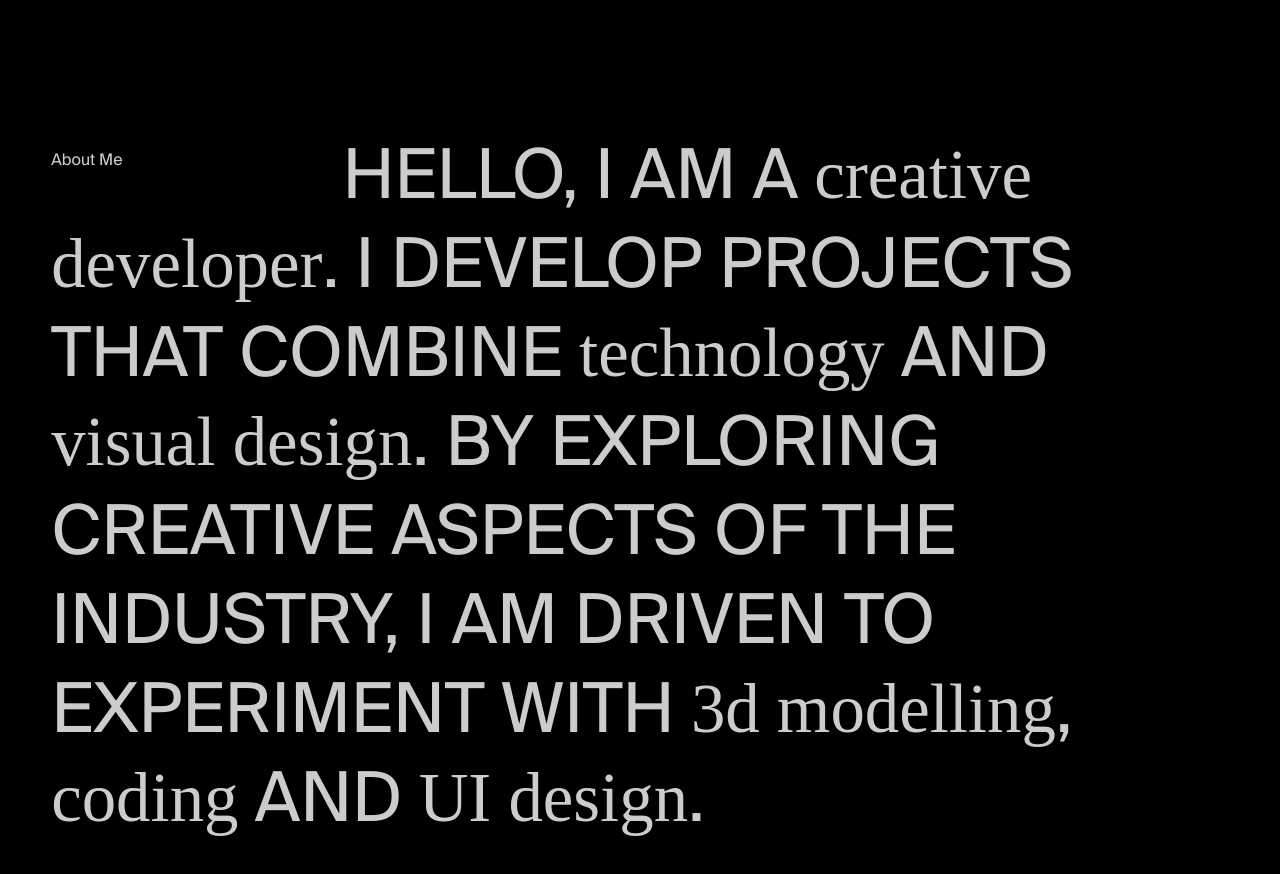
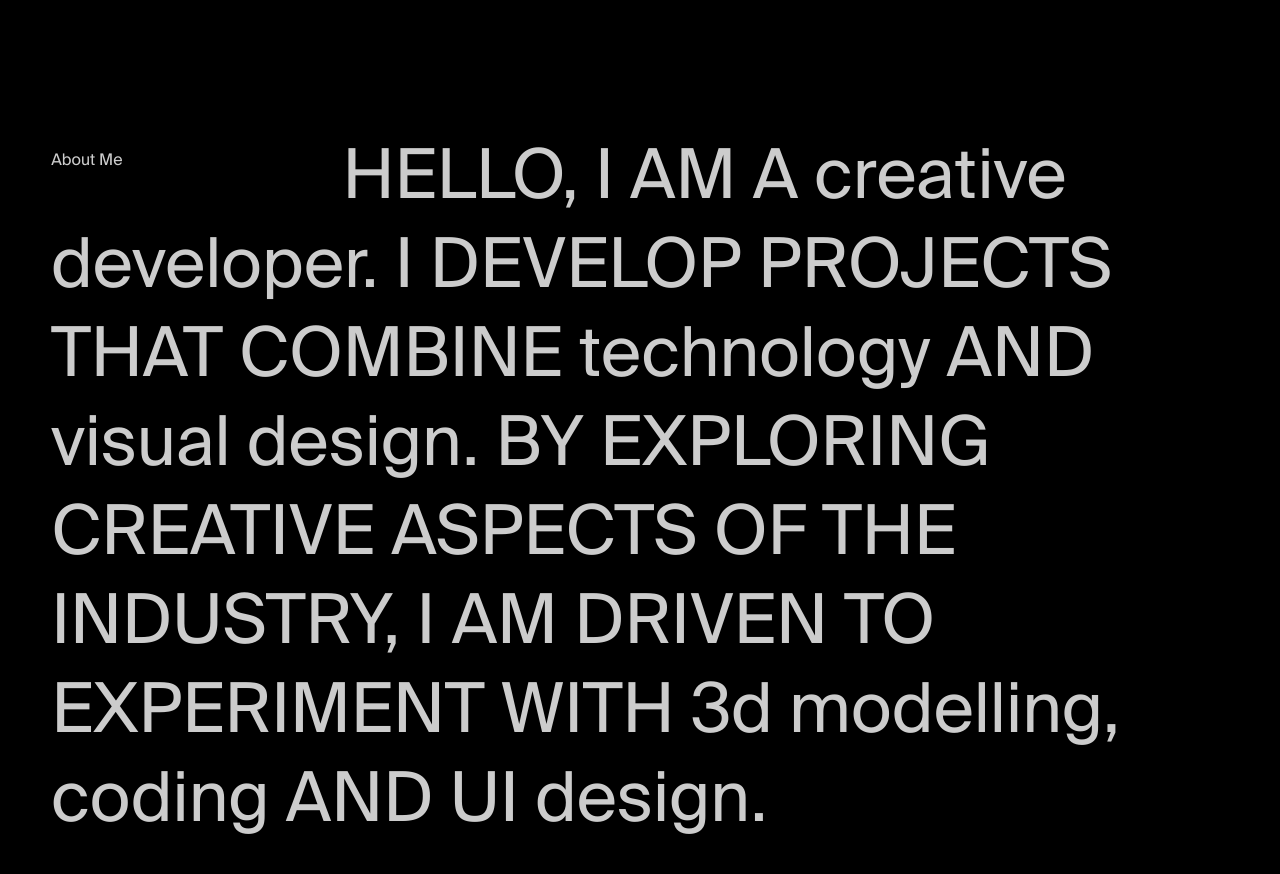
Before and after one commit to Olowodev/my-portfolio-next1.3, a Next.js app: page / in a window 1280 px wide. Shown: the part 720-1594 px from the top of the page. Built offline with nearby package versions, Linux system fonts and the light colour scheme; a web font is replaced by a local one.

Commit message:
Update About.module.css

```diff
--- a/styles/homeStyles/About.module.css
+++ b/styles/homeStyles/About.module.css
@@ -25,7 +25,7 @@
 /*     font-family: 'Saol'; */
 /*     font-style: italic; */
 /*     font-weight: 200; */
-    font-family: cursive;
+/*     font-family: cursive; */
 }
 
 .title {
```
